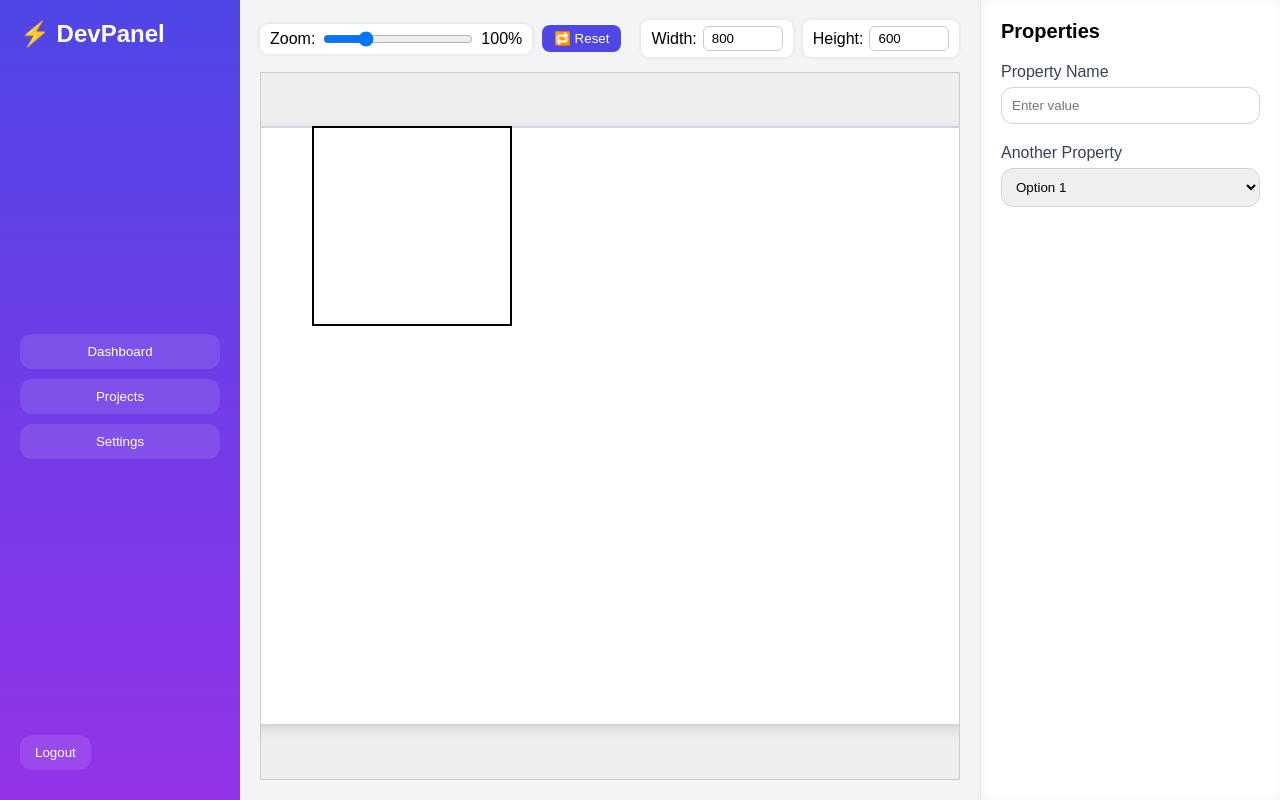
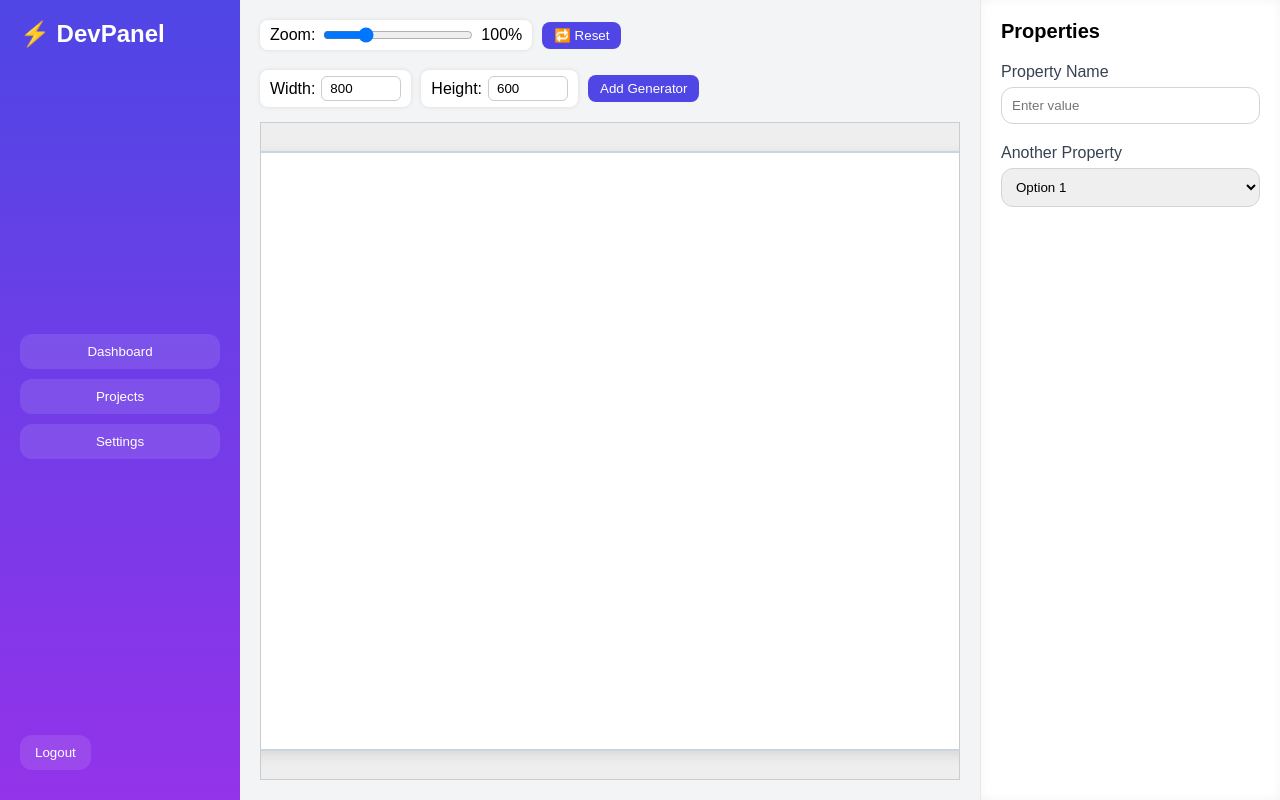
Before and after one commit to Eshan-Jogwar/website-creator-ai, a React (Vite) app: page / in a window 1280 px wide. Built offline with nearby package versions, Linux system fonts and the light colour scheme.

Commit message:
adding generator blocks working

```diff
--- a/package.json
+++ b/package.json
@@ -12,6 +12,7 @@
   "dependencies": {
     "react": "^19.1.0",
     "react-dom": "^19.1.0",
+    "uuid": "^11.1.0",
     "zustand": "^5.0.5"
   },
   "devDependencies": {
--- a/src/MainArea.jsx
+++ b/src/MainArea.jsx
@@ -1,10 +1,12 @@
 import { useEffect, useRef } from "react";
 import "./Layout.css";
 import useDeviceProperties from "./useDeviceProperties";
+import useGeneratorStore from "./useGeneratorStore";
 import Generator from "./GeneratorElement";
 const MainArea = () => {
   const { zoom, setZoom, width, setWidth, height, setHeight } =
     useDeviceProperties();
+  const { GeneratorID, addGenerators, getGenerator } = useGeneratorStore();
   const canvasWrapperRef = useRef(null);
 
   const isPanning = useRef(false);
@@ -95,6 +97,7 @@ const MainArea = () => {
               onChange={(e) => setHeight(Number(e.target.value))}
             />
           </label>
+          <button onClick={() => addGenerators()}>Add Generator</button>
         </div>
       </div>
 
@@ -110,7 +113,9 @@ const MainArea = () => {
           <div
             style={{ position: "relative", height: "100vh", width: "100vw" }}
           >
-            <Generator />
+            {GeneratorID.map((id) => {
+              return getGenerator(id);
+            })}
           </div>
         </div>
       </div>
--- /dev/null
+++ b/src/useGeneratorStore.jsx
@@ -0,0 +1,20 @@
+import { create } from "zustand";
+import Generator from "./GeneratorElement";
+import { v4 as uuidv4 } from "uuid";
+const Generators = {};
+
+const useGeneratorStore = create((set) => ({
+  GeneratorID: [],
+  addGenerators: () =>
+    set((state) => {
+      const Id = uuidv4();
+      Generators[Id] = <Generator />;
+      return { GeneratorID: [...state.GeneratorID, Id] };
+    }),
+
+  getGenerator: (Id) => {
+    return Generators[Id];
+  },
+}));
+
+export default useGeneratorStore;
```
Also changed, not shown: 1 other file (tests, documents, lock files or other folders).
